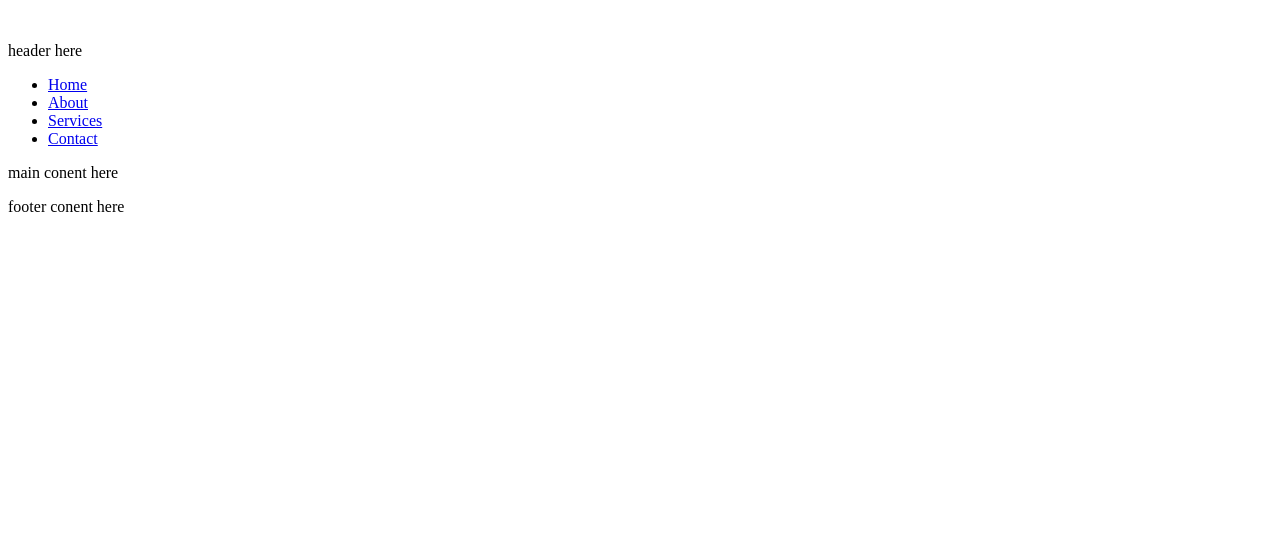
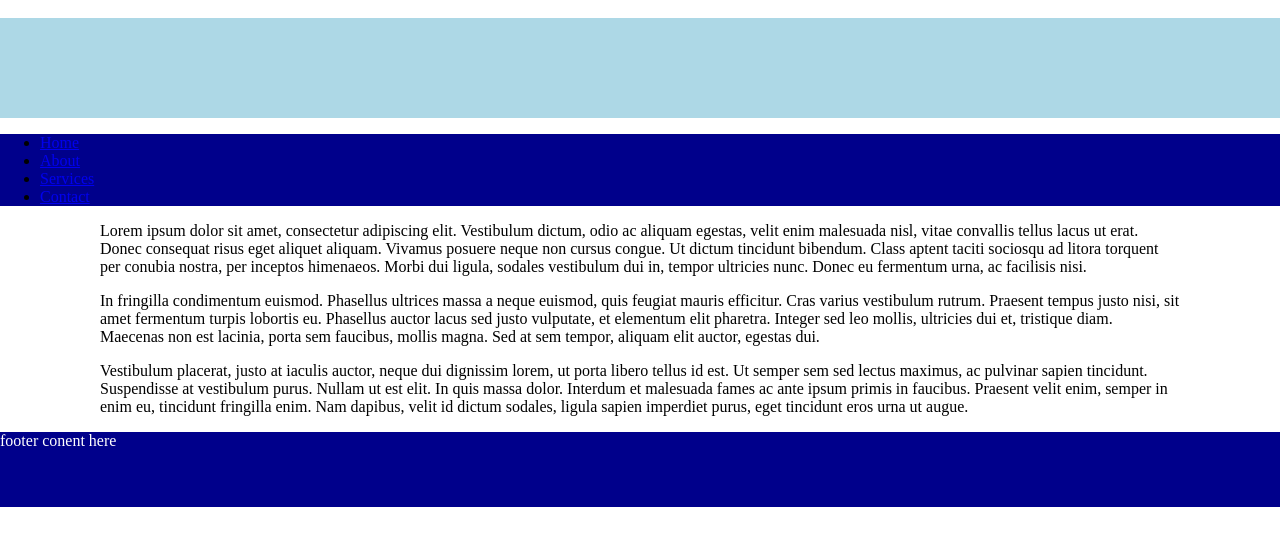
Before and after one commit to viviane2796/imed2315-try1, a plain HTML site: page index.html in a window 1280 px wide. Drawn offline with Linux system fonts and the light colour scheme.

Commit message:
css update basic

```diff
--- a/css/style.css
+++ b/css/style.css
@@ -0,0 +1,23 @@
+body{
+    margin: 0;
+    padding: 0;
+}
+header{
+    min-height: 100px;
+    background-color: lightblue;
+    margin: 0;
+}
+nav{
+    background-color: darkblue;
+}
+
+main{
+    margin: 0 auto;
+    width: 1080px;
+}
+
+footer{
+    min-height: 75px;
+    background-color: darkblue;
+    color: white;
+}
--- a/index.html
+++ b/index.html
@@ -1,13 +1,17 @@
 <!DOCTYPE html>
 <html lang="en">
+
 <head>
     <meta charset="UTF-8">
     <meta name="viewport" content="width=device-width, initial-scale=1.0">
     <title>Home</title>
     <link rel="stylesheet" href="css/style.css">
 </head>
+
 <body>
-<header> <p>header here</p></header>
+    <header>
+
+    </header>
     <nav>
         <ul>
             <li><a href="index.html"> Home</a></li>
@@ -17,11 +21,28 @@
         </ul>
     </nav>
     <main>
-<p>main conent here</p>
+        <p>Lorem ipsum dolor sit amet, consectetur adipiscing elit. Vestibulum dictum, odio ac aliquam egestas, velit
+            enim malesuada nisl, vitae convallis tellus lacus ut erat. Donec consequat risus eget aliquet aliquam.
+            Vivamus posuere neque non cursus congue. Ut dictum tincidunt bibendum. Class aptent taciti sociosqu ad
+            litora torquent per conubia nostra, per inceptos himenaeos. Morbi dui ligula, sodales vestibulum dui in,
+            tempor ultricies nunc. Donec eu fermentum urna, ac facilisis nisi.</p>
+
+        <p>In fringilla condimentum euismod. Phasellus ultrices massa a neque euismod, quis feugiat mauris efficitur.
+            Cras varius vestibulum rutrum. Praesent tempus justo nisi, sit amet fermentum turpis lobortis eu. Phasellus
+            auctor lacus sed justo vulputate, et elementum elit pharetra. Integer sed leo mollis, ultricies dui et,
+            tristique diam. Maecenas non est lacinia, porta sem faucibus, mollis magna. Sed at sem tempor, aliquam elit
+            auctor, egestas dui.</p>
+
+        <p>Vestibulum placerat, justo at iaculis auctor, neque dui dignissim lorem, ut porta libero tellus id est. Ut
+            semper sem sed lectus maximus, ac pulvinar sapien tincidunt. Suspendisse at vestibulum purus. Nullam ut est
+            elit. In quis massa dolor. Interdum et malesuada fames ac ante ipsum primis in faucibus. Praesent velit
+            enim, semper in enim eu, tincidunt fringilla enim. Nam dapibus, velit id dictum sodales, ligula sapien
+            imperdiet purus, eget tincidunt eros urna ut augue.</p>
 
     </main>
     <footer>
         <p>footer conent here</p>
     </footer>
 </body>
+
 </html>
```
Lines whose indentation alone changed are shown as unchanged.
